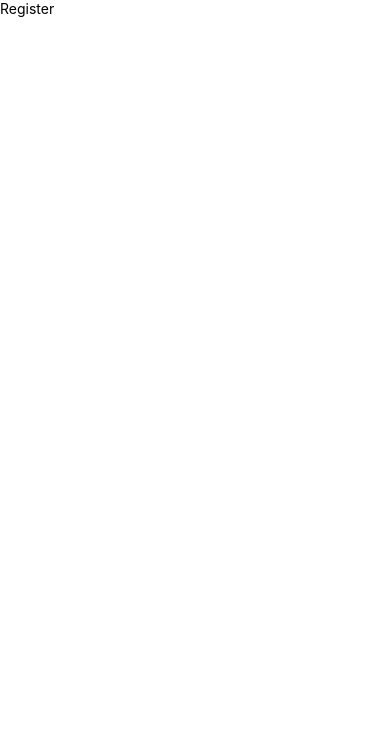
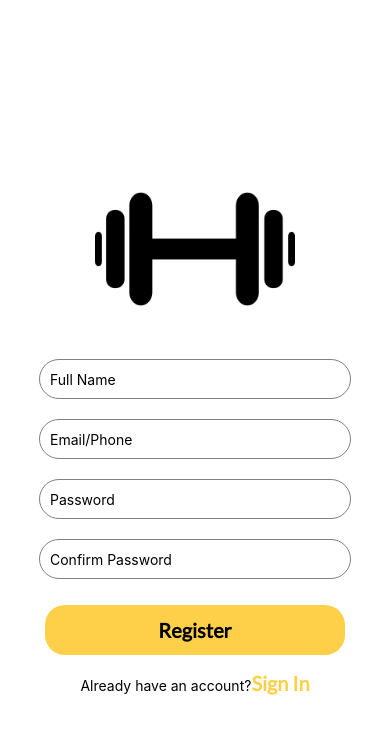
Before and after one commit to GilRahamim98/FitTrack, a React Native app: screen /Register in a window 390 px wide. Shown: the top 734 px of the page. Built offline with nearby package versions, Linux system fonts and the light colour scheme.

Commit message:
Added register page

```diff
--- a/screens/Connect.js
+++ b/screens/Connect.js
@@ -41,8 +41,7 @@ const Connect = ({ navigation }) => {
                 <View style={{ marginHorizontal: 32, }}>
                     <TouchableOpacity
                         style={styles.buttonLike}
-                        onPress={() =>
-                            Alert.alert('Sign up')}
+                        onPress={() => navigation.navigate('Register')}
                     >
                         <Text style={styles.textInsideButton}>Sign up</Text>
                     </TouchableOpacity>
--- a/screens/Login.js
+++ b/screens/Login.js
@@ -42,6 +42,8 @@ const Login = ({ navigation }) => {
     const dispatch = useDispatch();
     const handleSubmit = () => {
         //Add user authentication functionality
+        setEmail(loginForm.email.value)
+        setPassword(loginForm.password.value)
         navigation.navigate('Home')
 
     };
--- a/screens/Register.js
+++ b/screens/Register.js
@@ -1,11 +1,133 @@
-import { View, Text } from "react-native"
+import { useState } from 'react';
+import { View, Text, TextInput, Button, TouchableOpacity, StyleSheet, Image } from "react-native";
+import { useSelector, useDispatch } from 'react-redux';
+import { setId, setEmail, setPassword } from "../redux/actions";
 
-const Register = () => {
+const Register = ({ navigation }) => {
+    const [registerForm, setRegisterForm] = useState({
+        fullName: {
+            value: '',
+            placeholder: "Full Name",
+        },
+        emailOrPhone: {
+            value: '',
+            placeholder: "Email/Phone",
+        },
+        password: {
+            value: '',
+            placeholder: "Password",
+        },
+        confirmPassword: {
+            value: '',
+            placeholder: "Confirm Password",
+        }
+    });
+    const setRegisterFormData = (name, value) => {
+        const currentInput = registerForm[name]
+        currentInput.value = value
+        setRegisterForm({ ...registerForm })
+    }
+    // const { id, email, password } = useSelector(state => state.userReducer);
+    const dispatch = useDispatch();
+    const handleSubmit = () => {
+        //Add user authentication functionality
+        setEmail(registerForm.emailOrPhone.value)
+        setPassword(registerForm.password.value)
+        navigation.navigate('Home')
+
+    };
+    const createRegisterForm = () => {
+        return Object.keys(registerForm).map(field =>
+            field.includes('password') ?
+                <TextInput
+                    style={styles.input}
+                    placeholder={registerForm[field].placeholder}
+                    value={registerForm[field].value}
+                    onChangeText={(text) => setRegisterFormData(field, text)}
+                    key={field}
+                    selectionColor={'#FED049'}
+                    secureTextEntry
+                /> :
+                <TextInput
+                    style={styles.input}
+                    placeholder={registerForm[field].placeholder}
+                    value={registerForm[field].value}
+                    onChangeText={(text) => setRegisterFormData(field, text)}
+                    key={field}
+                    selectionColor={'#FED049'}
+                />
+        )
+    }
     return (
-        <View>
-            <Text>Register</Text>
+        <View style={styles.container}>
+            <Image source={require('../assets/dumbbell.png')} style={styles.tinyLogo} />
+
+            {createRegisterForm()}
+
+            <View style={{ marginHorizontal: 32 }}>
+                <TouchableOpacity
+                    style={styles.buttonLike}
+                    onPress={handleSubmit}
+                >
+                    <Text style={styles.textInsideButton}>Register</Text>
+                </TouchableOpacity>
+            </View>
+            <View style={{ marginTop: 16 }}>
+                <Text>
+                    Already have an account?
+                    <Text style={{
+                        fontWeight: "bold",
+                        fontSize: 20,
+                        fontFamily: 'Lato-Regular',
+                        color: '#FED049'
+                    }} onPress={() => navigation.navigate('Login')}>Sign In</Text>
+                </Text>
+            </View>
+
+
         </View>
+
     )
 }
 
+const styles = StyleSheet.create({
+    container: {
+        flex: 1,
+        alignItems: 'center',
+        justifyContent: 'center',
+    },
+    input: {
+        width: '80%',
+        height: 40,
+        borderColor: 'gray',
+        borderWidth: 1,
+        marginVertical: 10,
+        paddingHorizontal: 10,
+        borderRadius: 30
+    },
+    buttonLike: {
+        marginTop: 16,
+        justifyContent: 'center',
+        backgroundColor: '#FED049',
+        padding: 8,
+        height: 50,
+        width: 300,
+        borderRadius: 20,
+        alignItems: 'center',
+    },
+    textInsideButton: {
+        fontWeight: "bold",
+        fontSize: 20,
+        fontFamily: 'Lato-Regular',
+
+    },
+    tinyLogo: {
+        width: 200,
+        height: 200,
+    }
+});
+
+
+
+
 export default Register
```
